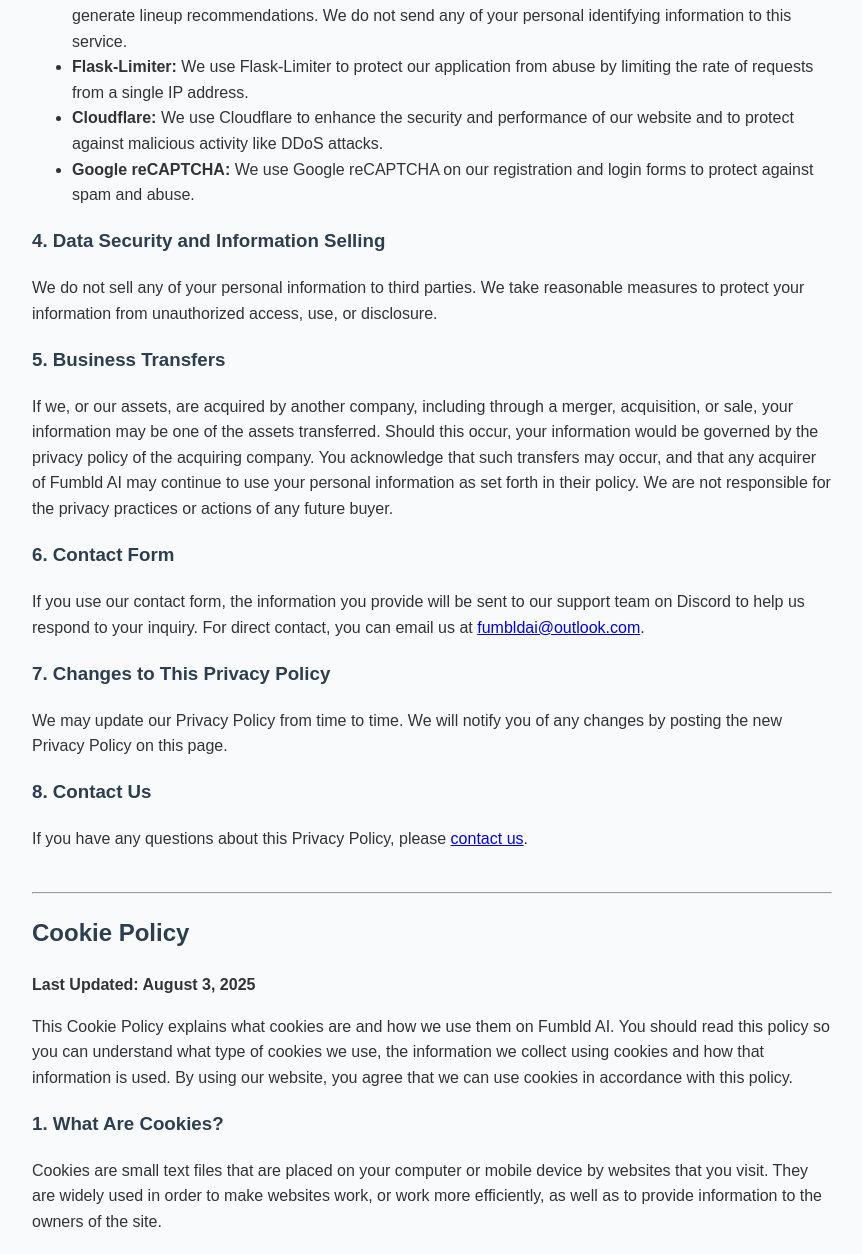
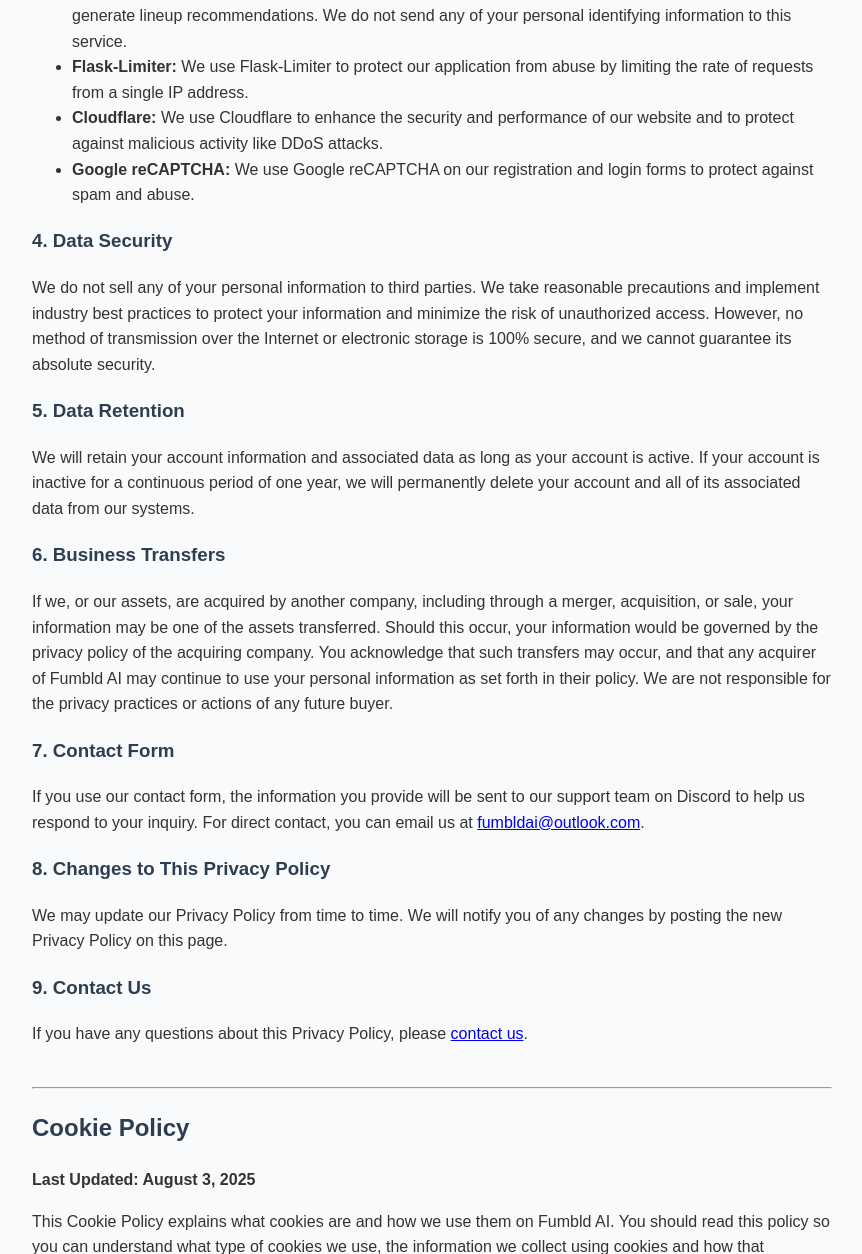
Before and after one commit to ant-cantu/fumbld-ai, a Flask app: page /terms-and-privacy in a window 1280 px wide. Shown: the part 2401-3655 px from the top of the page, without its empty margins (208-1070 px from the left). Run offline with Flask 3, Linux system fonts and the light colour scheme; parts of the project's set-up code (start-up, migrations or seed data) failed here and were passed over.

Commit message:
Update Python path in script and revise privacy policy
Changed the Python interpreter path in run_nightly_jobs.sh to use an absolute path for reliability. Updated the terms-and-privacy.html to clarify data security practices, add a data retention section, and adjust section numbering for improved clarity and compliance.

```diff
--- a/source/templates/terms-and-privacy.html
+++ b/source/templates/terms-and-privacy.html
@@ -101,19 +101,22 @@
                 <li><strong>Google reCAPTCHA:</strong> We use Google reCAPTCHA on our registration and login forms to protect against spam and abuse.</li>
             </ul>
 
-            <h3>4. Data Security and Information Selling</h3>
-            <p>We do not sell any of your personal information to third parties. We take reasonable measures to protect your information from unauthorized access, use, or disclosure.</p>
+            <h3>4. Data Security</h3>
+            <p>We do not sell any of your personal information to third parties. We take reasonable precautions and implement industry best practices to protect your information and minimize the risk of unauthorized access. However, no method of transmission over the Internet or electronic storage is 100% secure, and we cannot guarantee its absolute security.</p>
 
-            <h3>5. Business Transfers</h3>
+            <h3>5. Data Retention</h3>
+            <p>We will retain your account information and associated data as long as your account is active. If your account is inactive for a continuous period of one year, we will permanently delete your account and all of its associated data from our systems.</p>
+
+            <h3>6. Business Transfers</h3>
             <p>If we, or our assets, are acquired by another company, including through a merger, acquisition, or sale, your information may be one of the assets transferred. Should this occur, your information would be governed by the privacy policy of the acquiring company. You acknowledge that such transfers may occur, and that any acquirer of Fumbld AI may continue to use your personal information as set forth in their policy. We are not responsible for the privacy practices or actions of any future buyer.</p>
 
-            <h3>6. Contact Form</h3>
+            <h3>7. Contact Form</h3>
             <p>If you use our contact form, the information you provide will be sent to our support team on Discord to help us respond to your inquiry. For direct contact, you can email us at <a href="mailto:fumbldai@outlook.com">fumbldai@outlook.com</a>.</p>
 
-            <h3>7. Changes to This Privacy Policy</h3>
+            <h3>8. Changes to This Privacy Policy</h3>
             <p>We may update our Privacy Policy from time to time. We will notify you of any changes by posting the new Privacy Policy on this page.</p>
 
-            <h3>8. Contact Us</h3>
+            <h3>9. Contact Us</h3>
             <p>If you have any questions about this Privacy Policy, please <a href="mailto:fumbldai@outlook.com">contact us</a>.</p>
         </div>
 
```
Also changed, not shown: 1 other file.
